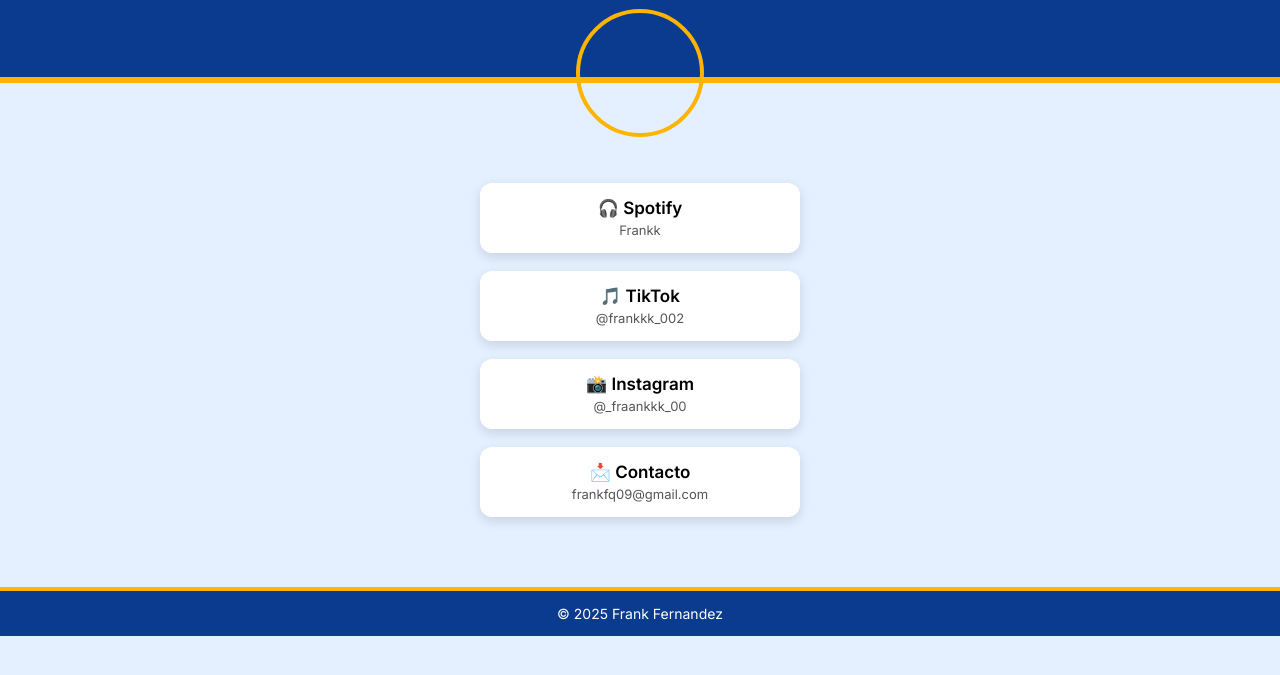
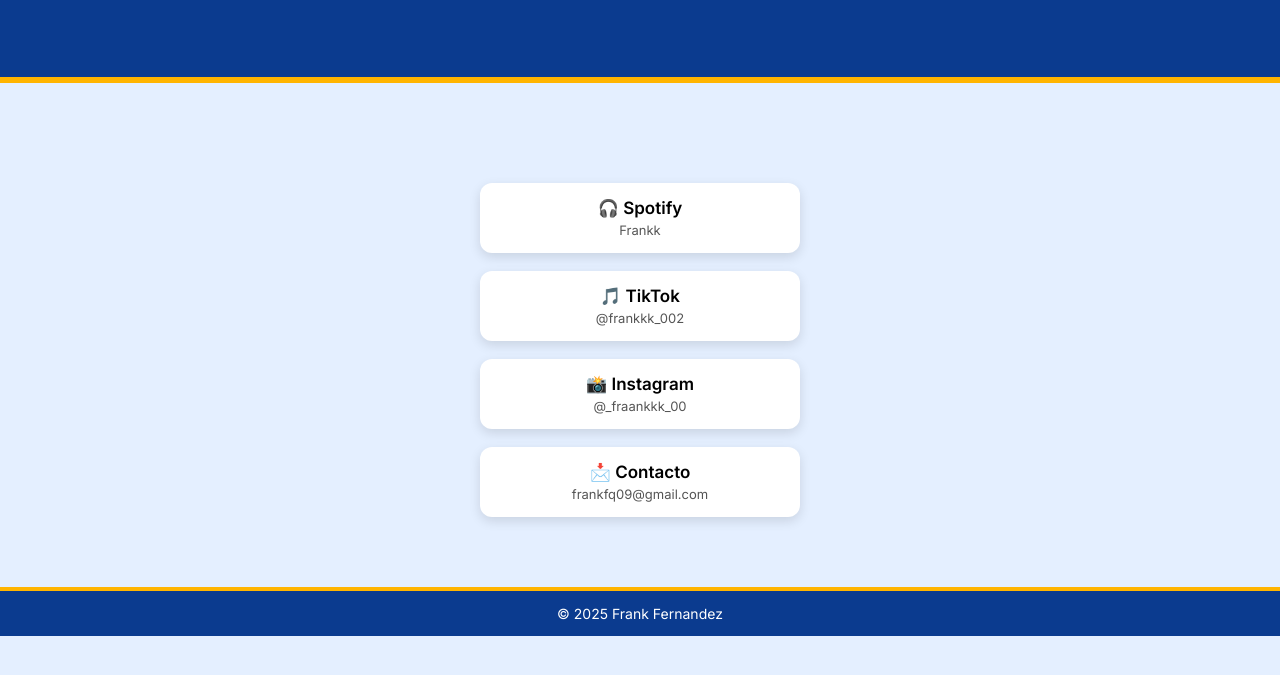
Before and after one commit to frankfer629/proyecto-frank-, a plain HTML site: page index.html in a window 1280 px wide. Shown: the part 77-752 px from the top of the page. Drawn offline with Linux system fonts and the light colour scheme.

Commit message:
Update index.html

```diff
--- a/index.html
+++ b/index.html
@@ -98,7 +98,7 @@
 
 <header>
     <h1>Frank Fernandez Quiroga</h1>
-    <div class="profile-img"></div>
+    <div class="blob:https://web.whatsapp.com/aaa0a0d7-a58e-4a68-b26e-3efbcb359386"></div>
 </header>
 
 <div class="container">
```
